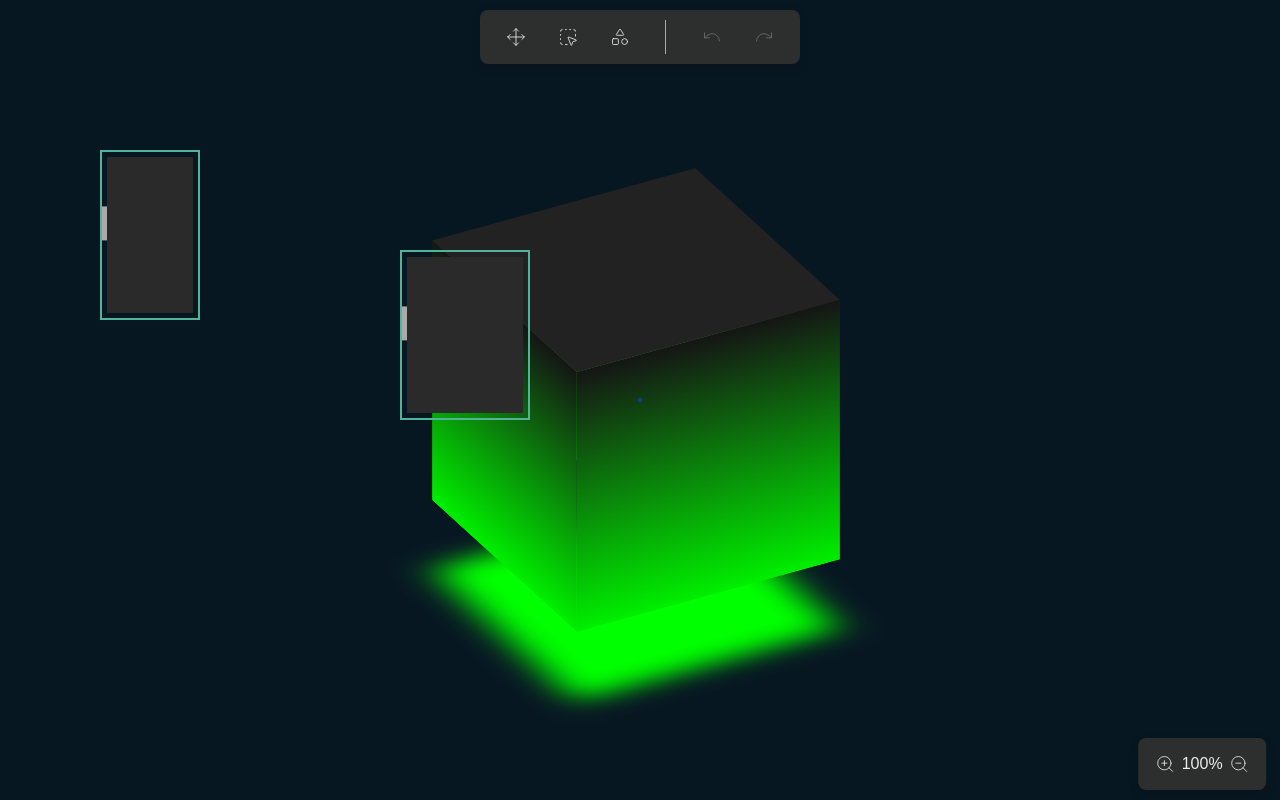
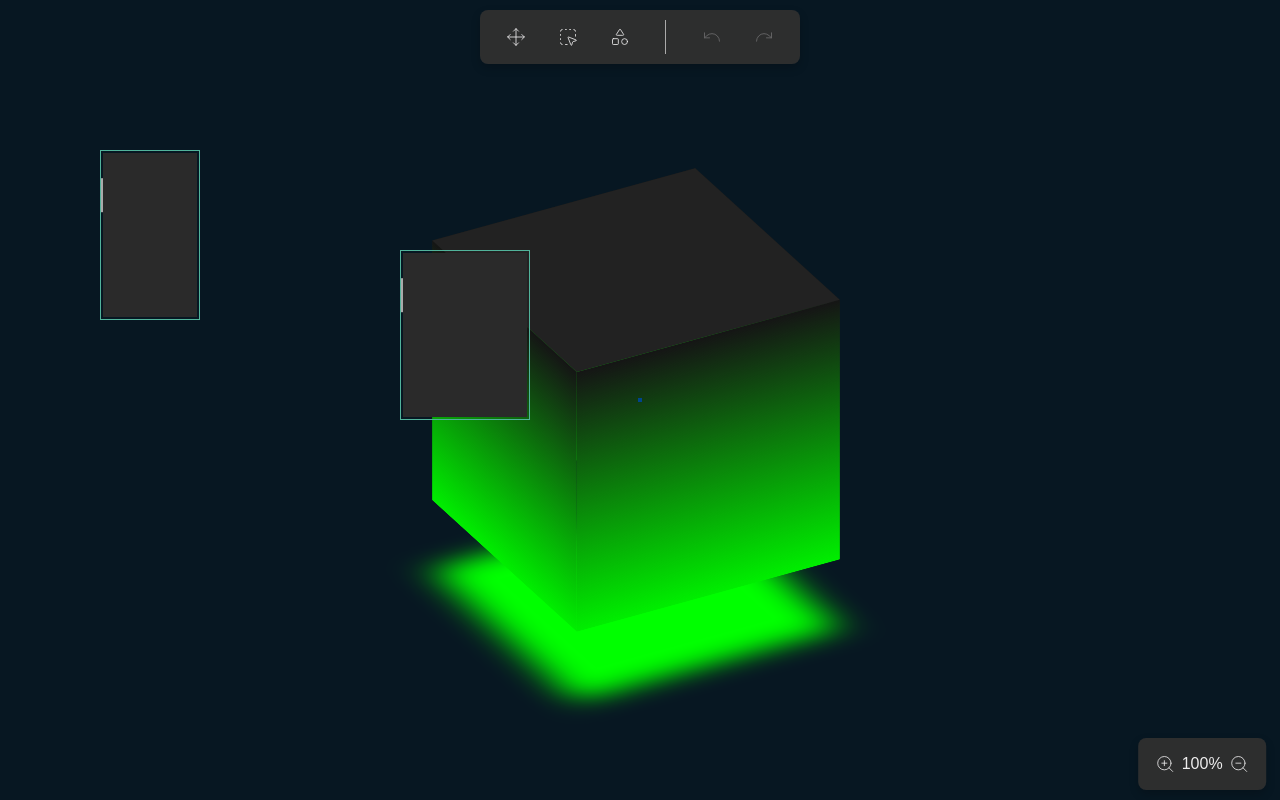
Before and after one commit to miladshiri/animateDraw, a Next.js app: page / in a window 1280 px wide. Built offline with nearby package versions, Linux system fonts and the light colour scheme.

Commit message:
Remove scale dependency from AnimatedRec

```diff
--- a/app/page.js
+++ b/app/page.js
@@ -2,12 +2,12 @@
 import Image from "next/image";
 
 import WaveRectangle from "@/components/WaveRectangle";
-import AnimatedRec from "@/components/AnimatedRec";
+import AnimatedRec from "@/components/shapes/AnimatedRec";
 import React, { useState, useEffect, useRef } from "react";
 import ShapeWrapper from "@/components/ShapeWrapper";
 import Toolbar from "@/components/Toolbar";
 import ZoomToolbar from "@/components/ZoomToolbar";
-import Cube3d from "@/components/Cube3d";
+import Cube3d from "@/components/shapes/Cube3d";
 
 
 export default function Home() {
--- a/components/ShapeWrapper.js
+++ b/components/ShapeWrapper.js
@@ -1,10 +1,18 @@
 "use client";
 
-import React, { useState, useEffect } from "react";
+import React, { useState, useEffect, use } from "react";
 
 const ShapeWrapper = ({selectedTool, ShapeComponent, initialSize, finalPosition, scale, offset, onClick}) => {
   const [selected, setSelected] = useState(false);
   const [isDragging, setIsDragging] = useState(false);
+  const [finalSize, setFinalSize] = useState({});
+
+  useEffect(() => {
+    setFinalSize({
+      w: initialSize.w * scale,
+      h: initialSize.h * scale,
+    })
+  }, [initialSize])
 
   return (
     <div
@@ -30,7 +38,7 @@ const ShapeWrapper = ({selectedTool, ShapeComponent, initialSize, finalPosition,
           }}
         ></div>
       )}
-      <ShapeComponent size={initialSize} scale={scale} position={finalPosition} />
+      <ShapeComponent size={finalSize} scale={scale} position={finalPosition} />
     </div>
   );
 };
--- a/components/AnimatedRec.js
+++ b/components/shapes/AnimatedRec.js
@@ -3,13 +3,13 @@ import { motion } from "framer-motion";
 
 import React, { useState, useEffect } from "react";
 
-const AnimatedRec = ({size, scale}) => {
+const AnimatedRec = ({size}) => {
   const factor = 0.2;
   const path = [
     { x: 0, y: 0 },
-    { x: (size.w - size.w * factor) * scale, y: 0 },
-    { x: (size.w - size.w * factor) * scale, y: (size.h - size.h * factor) * scale },
-    { x: 0 , y: (size.h - size.h * factor) * scale },
+    { x: (size.w - size.w * factor), y: 0 },
+    { x: (size.w - size.w * factor), y: (size.h - size.h * factor) },
+    { x: 0 , y: (size.h - size.h * factor) },
     { x: 0, y: 0 },
   ];
 
@@ -22,7 +22,7 @@ const AnimatedRec = ({size, scale}) => {
         left: `0px`,
         width: `100%`,
         height: `100%`,
-        border: `${2 * scale}px solid #51b39a`,
+        border: `${(size.w + size.h) / 340}px solid #51b39a`,
         userSelect: "none",
       }}
     >
@@ -32,10 +32,10 @@ const AnimatedRec = ({size, scale}) => {
           position: "absolute",
           top: 0,
           left: 0,
-          width: `${size.w * factor * scale}px`, // Scaled circle size
-          height: `${size.h * factor * scale}px`, // Scaled circle size
+          width: `${size.w * factor}px`,
+          height: `${size.h * factor}px`,
           backgroundColor: "#aaaaaa",
-          borderRadius: "0%", // To make it a circle
+          borderRadius: "0%",
         }}
         animate={{
           x: path.map((point) => point.x),
@@ -43,7 +43,7 @@ const AnimatedRec = ({size, scale}) => {
         }}
         transition={{
           repeat: Infinity,
-          duration: 0.2 / scale, // Speed adjusted by scale
+          duration: 0.4,
           ease: "linear",
         }}
       />
@@ -51,7 +51,7 @@ const AnimatedRec = ({size, scale}) => {
       <div
         style={{
           position: "absolute",
-          inset: `${5 * scale}px`,
+          inset: `${(size.w + size.h) / 140}px`,
           background: "#2a2a2a"
 
         }}
```
Also changed, not shown: components/shapes/AnimatedRecRotate.js (renamed from components/AnimatedRecRotate.js), components/shapes/Cube3d.js (renamed from components/Cube3d.js).
